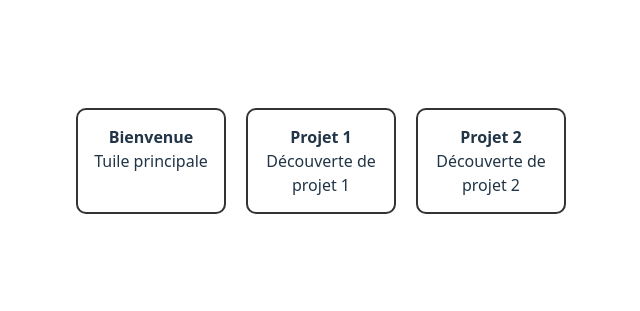
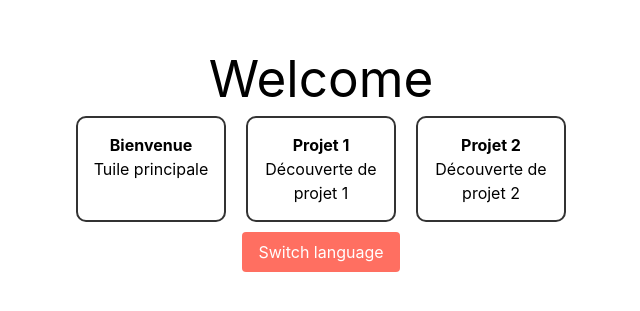
Before and after one commit to teuk1/mind-mapping, a React (Vite) app: page / in a window 1280 px wide. Shown: the part 239-550 px from the top of the page, without its empty margins (319-959 px from the left). Built offline with nearby package versions, Linux system fonts and the light colour scheme.

Commit message:
mise en place des trads et switch langues

```diff
--- a/package.json
+++ b/package.json
@@ -10,8 +10,11 @@
     "preview": "vite preview"
   },
   "dependencies": {
+    "i18next": "^25.8.13",
+    "i18next-browser-languagedetector": "^8.2.1",
     "react": "^19.2.0",
-    "react-dom": "^19.2.0"
+    "react-dom": "^19.2.0",
+    "react-i18next": "^16.5.4"
   },
   "devDependencies": {
     "@eslint/js": "^9.39.1",
--- a/src/App.tsx
+++ b/src/App.tsx
@@ -44,11 +44,25 @@ import { Graph } from "./components/Graph";
 export default App
 */
 
+import { useTranslation } from 'react-i18next';
+
 export const App: React.FC = () => {
+	const { t, i18n } = useTranslation();
+
+	const toggleLanguage = () => {
+		i18n.changeLanguage(i18n.language === 'fr' ? 'en' : 'fr');
+	};
 	return (
 		<div style={{ padding: "20px" }}>
 			{/*<h1>Graphe Interactif</h1>*/}
+			<h1>{t('welcome')}</h1>
 			<Graph />
+			<button
+				onClick={toggleLanguage}
+				className="bg-sunset-500 text-white px-4 py-2 rounded"
+			>
+				{t('switch_language')}
+			</button>
 		</div>
 	);
 };
--- /dev/null
+++ b/src/i18n/index.ts
@@ -0,0 +1,31 @@
+import i18n from 'i18next';
+import { initReactI18next } from 'react-i18next';
+import LanguageDetector from 'i18next-browser-languagedetector';
+
+i18n
+	.use(LanguageDetector) // détecte automatiquement la langue
+	.use(initReactI18next) // hook react
+	.init({
+		fallbackLng: 'fr',
+		debug: true,
+		resources: {
+			fr: {
+				translation: {
+					welcome: "Bienvenue",
+					switch_language: "Changer de langue"
+					// ajoute tous tes textes ici
+				}
+			},
+			en: {
+				translation: {
+					welcome: "Welcome",
+					switch_language: "Switch language"
+				}
+			}
+		},
+		interpolation: {
+			escapeValue: false
+		}
+	});
+
+export default i18n;
--- a/src/index.css
+++ b/src/index.css
@@ -6,6 +6,14 @@ en v3 seulement...
 */
 @import "tailwindcss"; /* en v4 */
 
+@theme {
+  /* déclarer une couleur personnalisée */
+  --color-primary-500: #3b82f6;  /* Bleu pour bg-primary */
+  --color-sunset-100: #fff1f0;
+  --color-sunset-500: #ff6f61;
+  --color-sunset-900: #c94c43;
+}
+:where {
   :root {
     font-family: system-ui, Avenir, Helvetica, Arial, sans-serif;
     line-height: 1.5;
@@ -74,3 +82,17 @@ button:focus-visible {
       background-color: #f9f9f9;
     }
   }
+}
+
+/*MINUS*/
+h1 {
+	font-size: 3.2em;
+	line-height: 1.1;
+}
+body {
+	margin: 0;
+	display: flex;
+	place-items: center;
+	min-width: 320px;
+	min-height: 100vh;
+}
--- a/src/main.tsx
+++ b/src/main.tsx
@@ -14,6 +14,7 @@ import React from "react";
 import ReactDOM from "react-dom/client";
 import { App } from "./App";
 import "./index.css"; // Tailwind + base
+import './i18n'; // config i18n
 
 ReactDOM.createRoot(document.getElementById("root")!).render(
   <React.StrictMode>
--- a/tailwind.config.cjs
+++ /dev/null
@@ -1,13 +0,0 @@
-//optionnel en v4 mais utile si besoin d'étendre le theme
-
-/** @type {import('tailwindcss').Config} */
-module.exports = {
-    content: [
-        "./index.html",
-        "./src/**/*.{js,ts,jsx,tsx}", // React + TSX
-    ],
-    theme: {
-        extend: {},
-    },
-    plugins: [],
-}
```
Also changed, not shown: 1 other file (tests, documents, lock files or other folders). Lines whose indentation alone changed are shown as unchanged.
